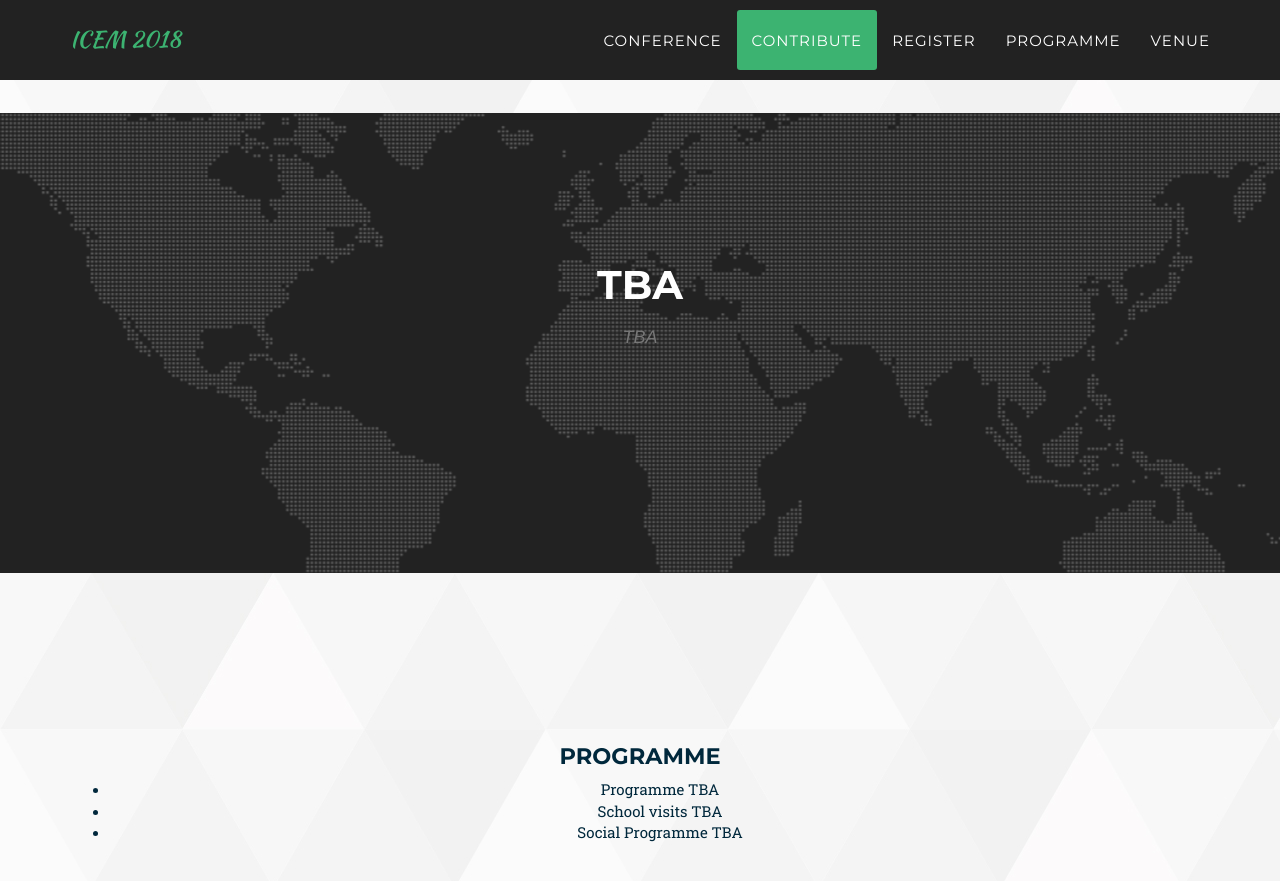
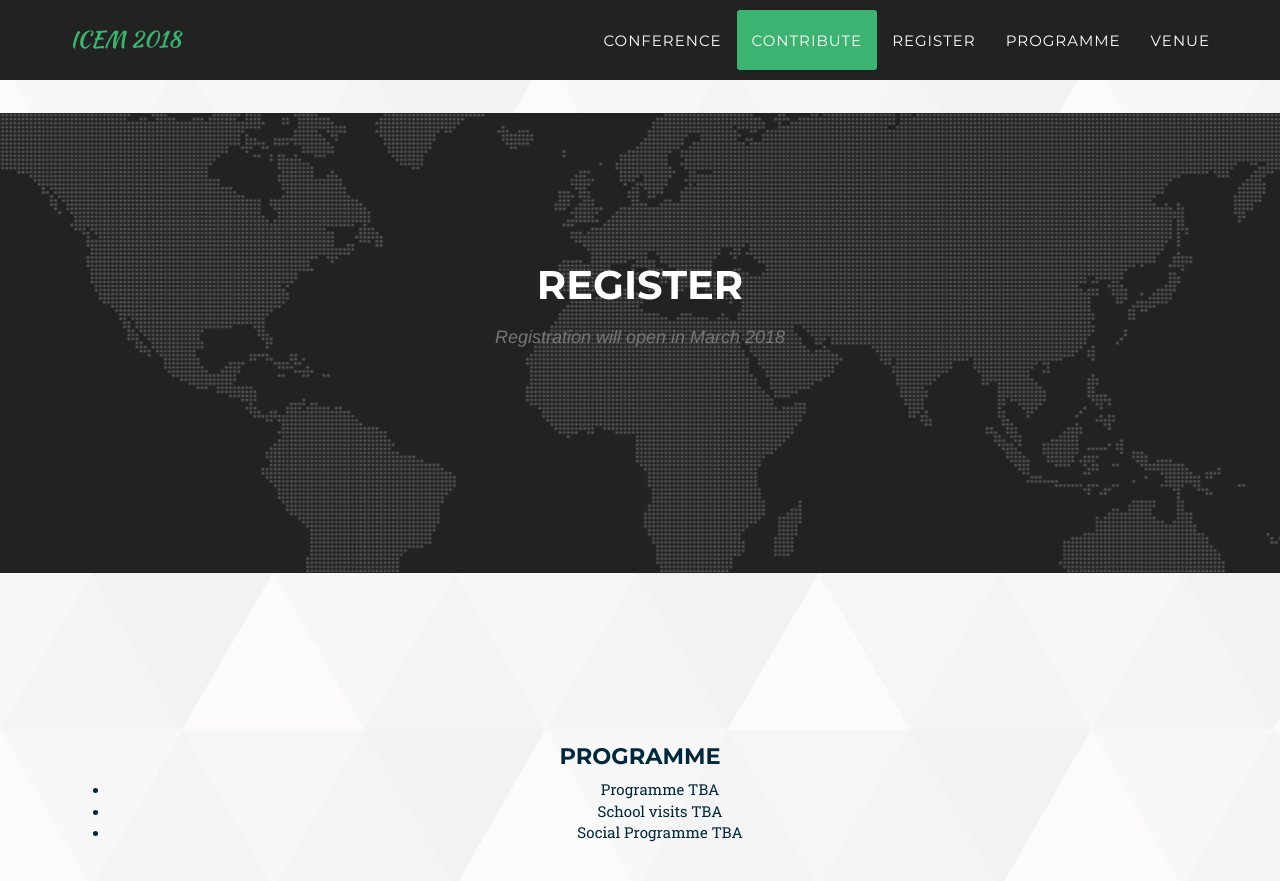
Before and after one commit to MJoosep/ICEM, a Jekyll site: the page built from index.html, in a window 1280 px wide and 900 px high, scrolled down 6324 px. Shown: the top 881 px of the window. Built offline with Jekyll 4.4.1, drawn with Linux system fonts in a browser that asks for light colours; some web fonts are replaced.

Commit message:
Changed text

```diff
--- a/_includes/2017_data/register.html
+++ b/_includes/2017_data/register.html
@@ -2,8 +2,8 @@
         <div class="container">
             <div class="row">
                 <div class="col-lg-12 text-center">
-                    <h2 class="section-heading">TBA</h2>
-                    <h3 class="section-subheading text-muted">TBA</h3>
+                    <h2 class="section-heading">Register</h2>
+                    <h3 class="section-subheading text-muted">Registration will open in March 2018</h3>
                 </div>
             </div>
             <!--div class="row">
```
